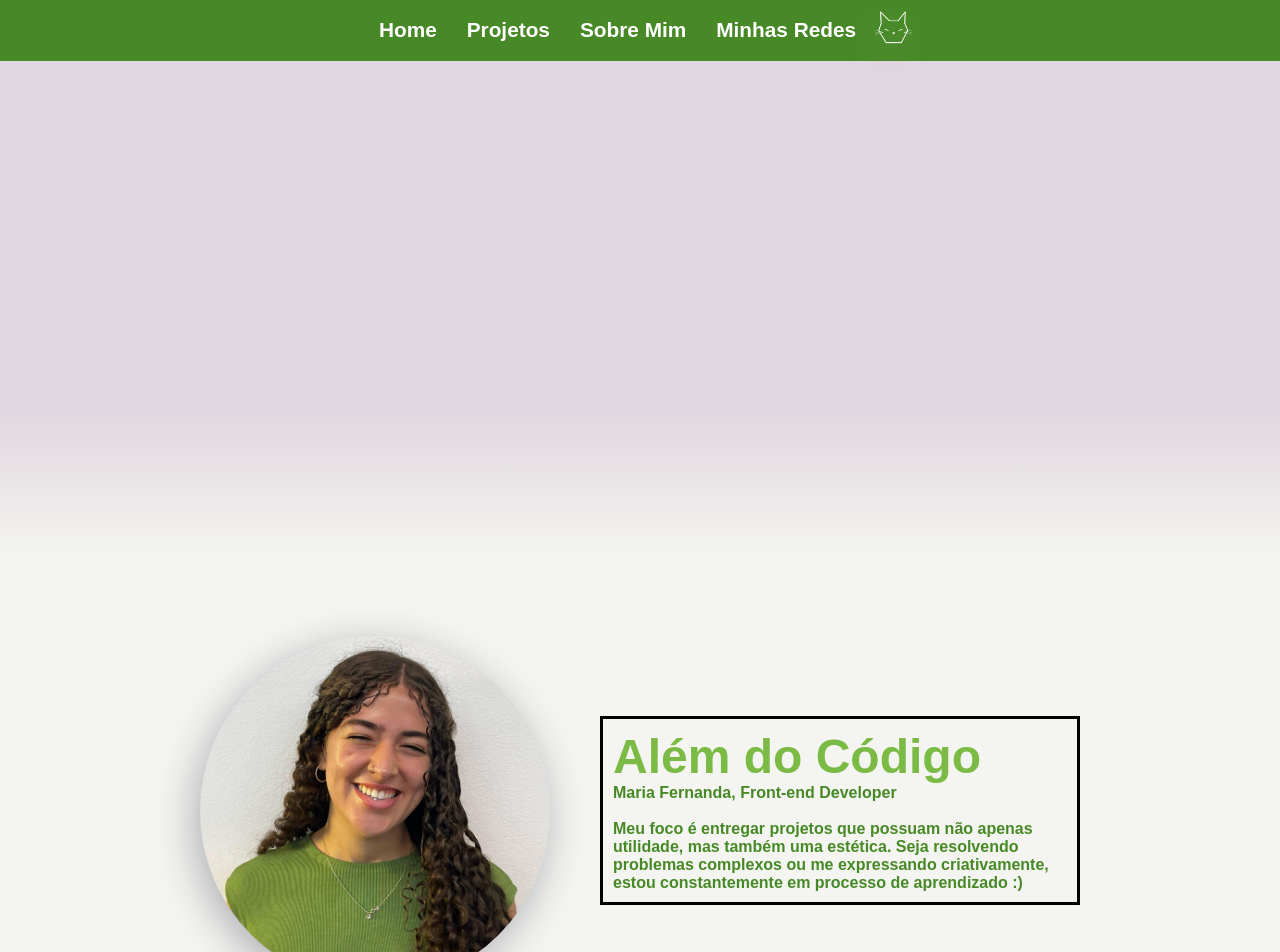
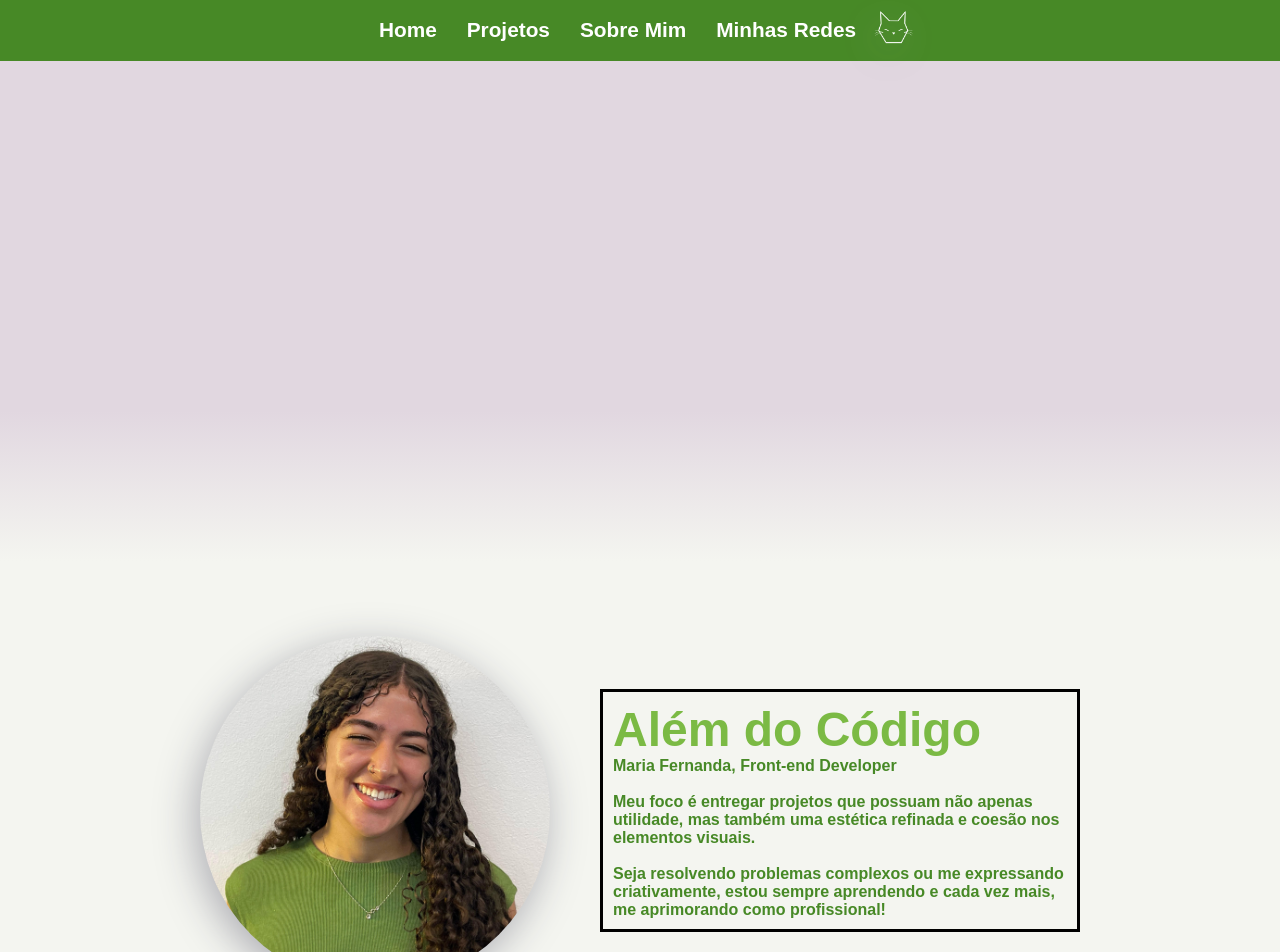
Before and after one commit to mafenandaup/Portifolio-dev, a React (Vite) app in the folder portifolio-main/: page / in a window 1280 px wide. Shown: the top 952 px of the page. Built offline with nearby package versions, Linux system fonts and the light colour scheme; a web font is replaced by a local one.

Commit message:
refactor: about text

```diff
--- a/portifolio-main/src/pages/home/sections/About/About.css
+++ b/portifolio-main/src/pages/home/sections/About/About.css
@@ -30,6 +30,7 @@ article {
     padding: 10px;
     border: 3px solid black;
     color: var(--mantis);
+
 }
 
 article h4, article h5, article p {
--- a/portifolio-main/src/pages/home/sections/About/About.jsx
+++ b/portifolio-main/src/pages/home/sections/About/About.jsx
@@ -9,7 +9,8 @@ function About() {
                 <article>
                     <h1>Além do Código</h1>
                     <p>Maria Fernanda, Front-end Developer</p><br />
-                    <p>Meu foco é entregar projetos que possuam não apenas utilidade, mas também uma estética. Seja resolvendo problemas complexos ou me expressando criativamente, estou constantemente em processo de aprendizado :) </p>
+                    <p>Meu foco é entregar projetos que possuam não apenas utilidade, mas também uma estética refinada e coesão nos elementos visuais. </p><br />
+                    <p>Seja resolvendo problemas complexos ou me expressando criativamente, estou sempre aprendendo e cada vez mais, me aprimorando como profissional!  </p>
                 </article>
             </section>
         </>
```
